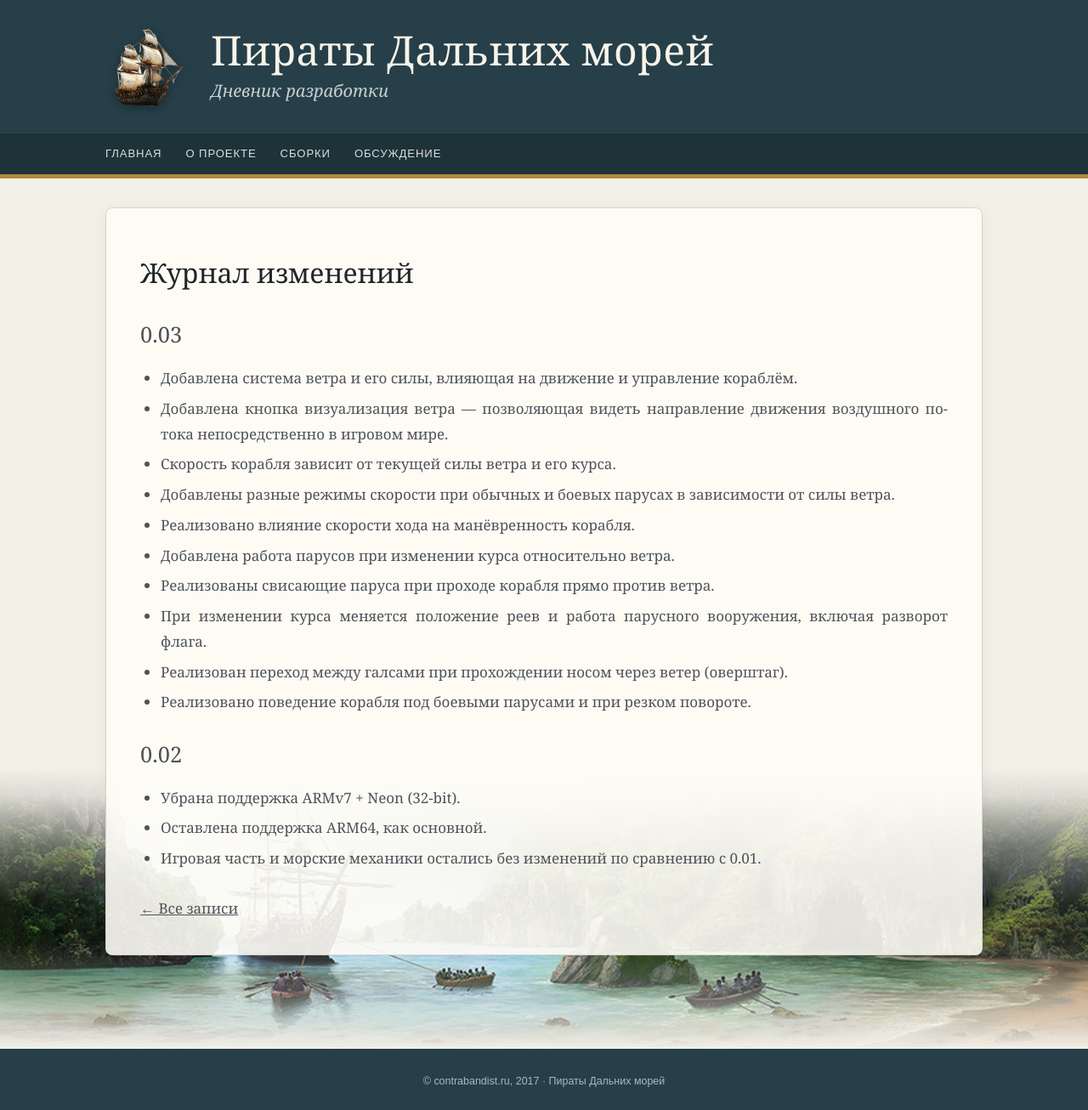
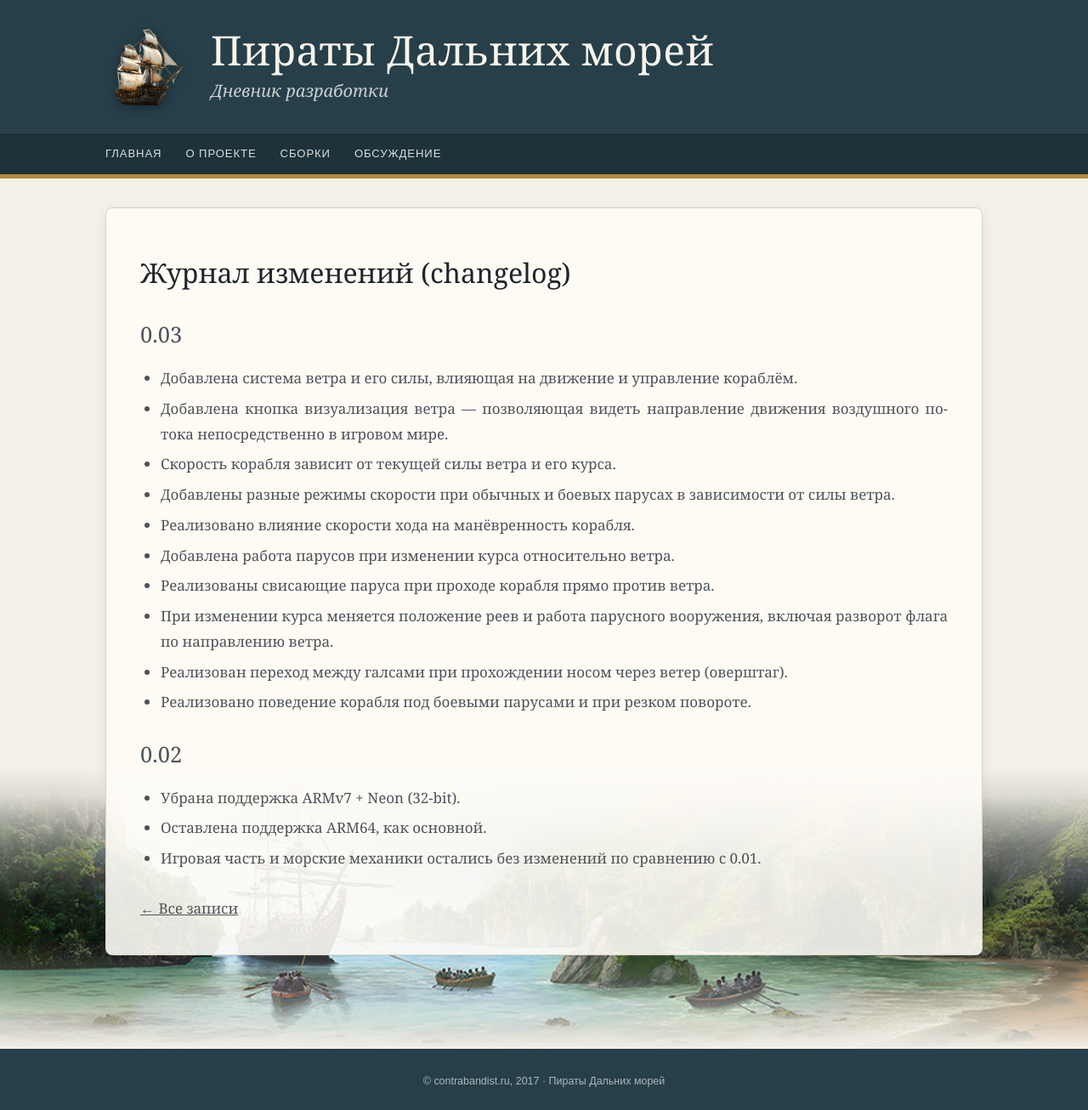
Before and after one commit to tislic/SeaDogsPort, a Jekyll site: the page built from chto-izmenilos.md, in a window 1280 px wide. Shown: the whole page at 85% size. Built offline with Jekyll 4.4.1, drawn with Linux system fonts in a browser that asks for light colours.

Commit message:
Update chto-izmenilos.md

```diff
--- a/chto-izmenilos.md
+++ b/chto-izmenilos.md
@@ -1,5 +1,5 @@
 ---
-title: "Журнал изменений"
+title: "Журнал изменений (changelog)"
 layout: post
 permalink: /chto-izmenilos/
 ---
@@ -12,7 +12,7 @@ permalink: /chto-izmenilos/
 - Реализовано влияние скорости хода на манёвренность корабля.
 - Добавлена работа парусов при изменении курса относительно ветра.
 - Реализованы свисающие паруса при проходе корабля прямо против ветра.
-- При изменении курса меняется положение реев и работа парусного вооружения, включая разворот флага.
+- При изменении курса меняется положение реев и работа парусного вооружения, включая разворот флага по направлению ветра.
 - Реализован переход между галсами при прохождении носом через ветер (оверштаг).
 - Реализовано поведение корабля под боевыми парусами и при резком повороте.
 
```
